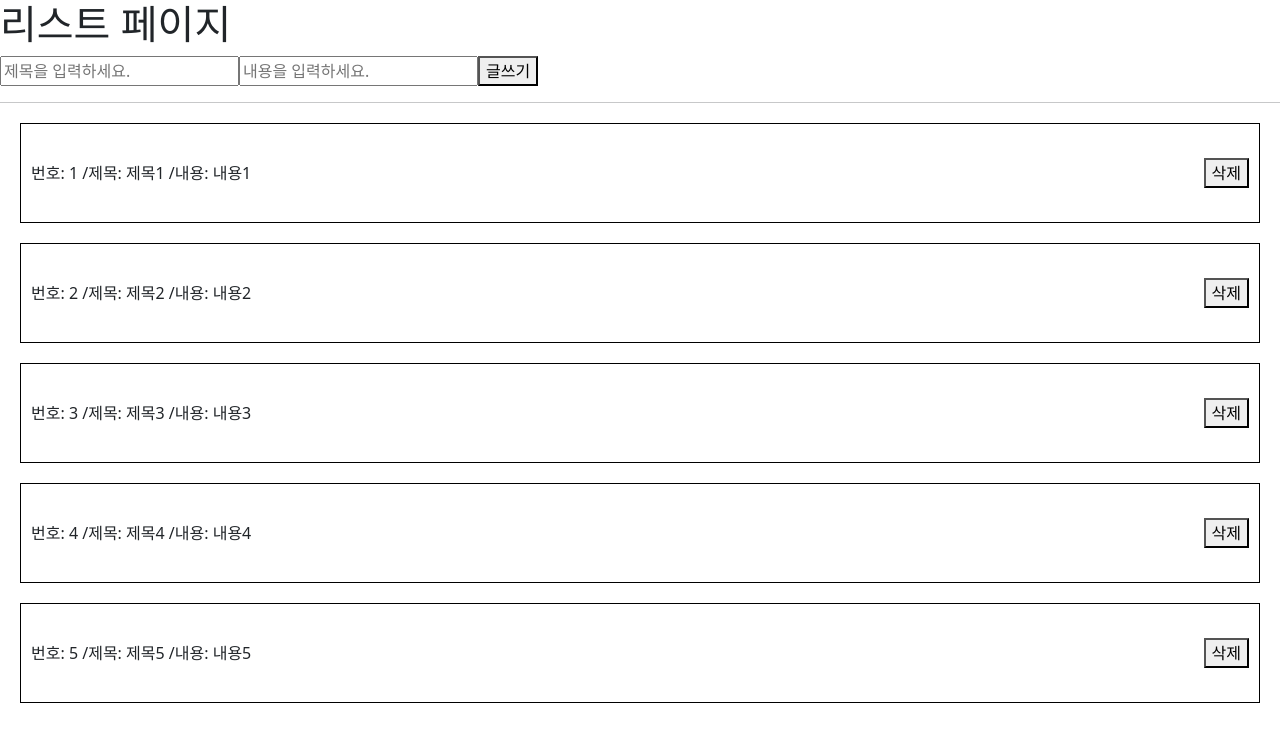
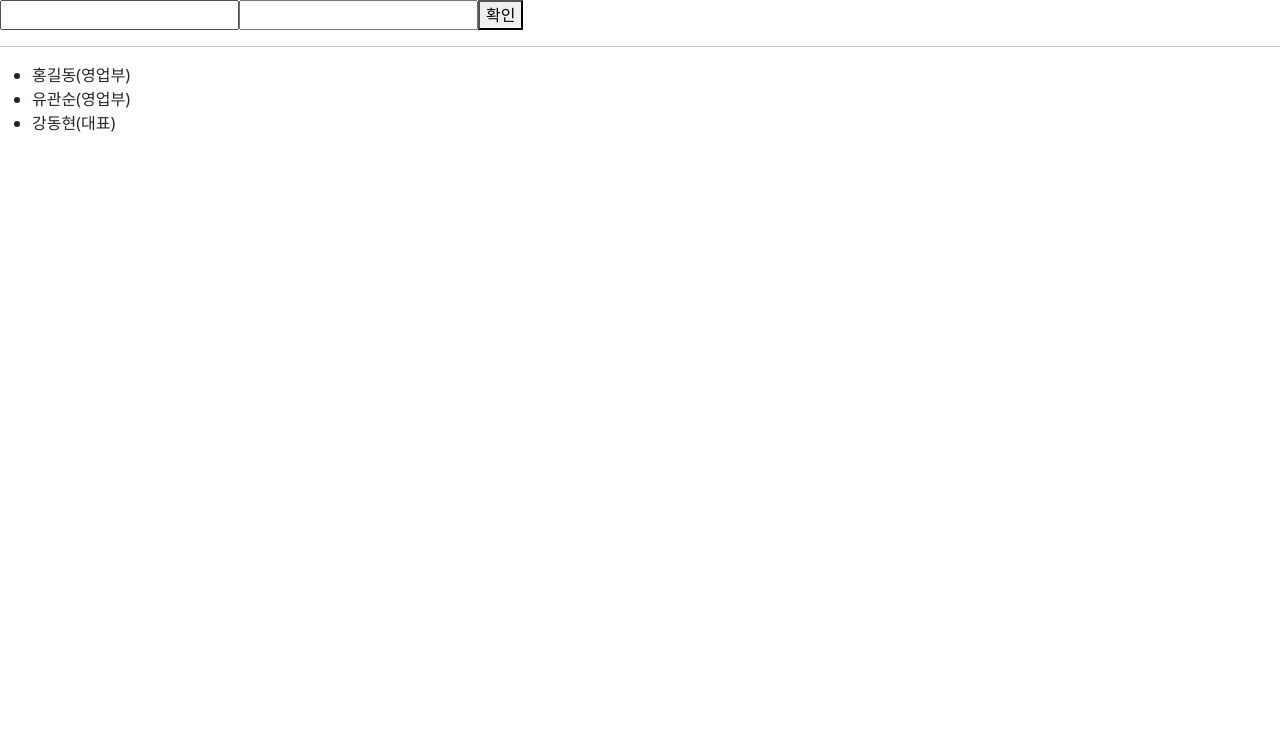
Before and after one commit to cms02/react-basic, a React (Create React App) app: page / in a window 1280 px wide. Shown: the top 742 px of the page. Built offline with nearby package versions, Linux system fonts and the light colour scheme.

Commit message:
simple test

```diff
--- a/src/App.js
+++ b/src/App.js
@@ -1,12 +1,25 @@
-//글쓰기, 글삭제, 글목록보기
+import React, { useState } from 'react';
 
-import ListPage from './pages/ListPage';
+import Info from './Info';
+
+const initEmployee = [
+    { id: 1, name: '홍길동', dept: '영업부' },
+    { id: 2, name: '유관순', dept: '영업부' },
+    { id: 3, name: '강동현', dept: '대표' },
+];
 
 function App() {
-  return (
-    <div>
-      <ListPage />
-    </div>
-  );
+    const [employee, setEmployee] = useState(initEmployee);
+    const addEmployee = (person) => {
+        // person = {id: xxx, name:asdads, dept: dadfadf}
+        setEmployee([...employee, person]);
+    };
+
+    return (
+        <div className='App'>
+            <Info employee={employee} addEmployee={addEmployee} />
+        </div>
+    );
 }
+
 export default App;
--- /dev/null
+++ b/src/Info.js
@@ -0,0 +1,50 @@
+import React, { useState, useRef } from 'react';
+
+const Info = ({ employee, addEmployee }) => {
+  const [inputs, setInputs] = useState({ name: '', dept: '' });
+
+  const nextId = useRef(4);
+  const nameId = useRef();
+
+  const onChange = (e) => {
+    const { name, value } = e.target;
+    setInputs({ ...inputs, [name]: value });
+    console.log(inputs);
+  };
+
+  const onClick = () => {
+    console.log(inputs);
+  };
+
+  const { name, dept } = inputs;
+
+  const onSubmit = (e) => {
+    e.preventDefault();
+    // setEmployee([...employee, { id: nextId.current++, name, dept }]);
+    addEmployee({ id: nextId.current++, name, dept });
+    setInputs({ name: '', dept: '' });
+    nameId.current.focus();
+  };
+
+  return (
+    <div>
+      <form onSubmit={onSubmit}>
+        <input ref={nameId} name="name" value={name} onChange={onChange} />
+        <input name="dept" value={dept} onChange={onChange} />
+        <button type="submit" onClick={onClick}>
+          확인
+        </button>
+      </form>
+      <hr />
+      <ul>
+        {employee.map((person) => (
+          <li key={person.id}>
+            {person.name}({person.dept})
+          </li>
+        ))}
+      </ul>
+    </div>
+  );
+};
+
+export default Info;
--- a/src/pages/ListPage.js
+++ b/src/pages/ListPage.js
@@ -4,9 +4,9 @@ import styled from 'styled-components';
 const StyledItemBoxDiv = styled.div`
   display: flex;
   justify-content: space-between;
-  border: 1px solid black;
+  border: 3px solid black;
   padding: 10px;
-  height: 100px;
+  height: 50px;
   margin: 20px;
   align-items: center;
 `;
```
Also changed, not shown: src/App2.js (added, +12 -0 lines).
